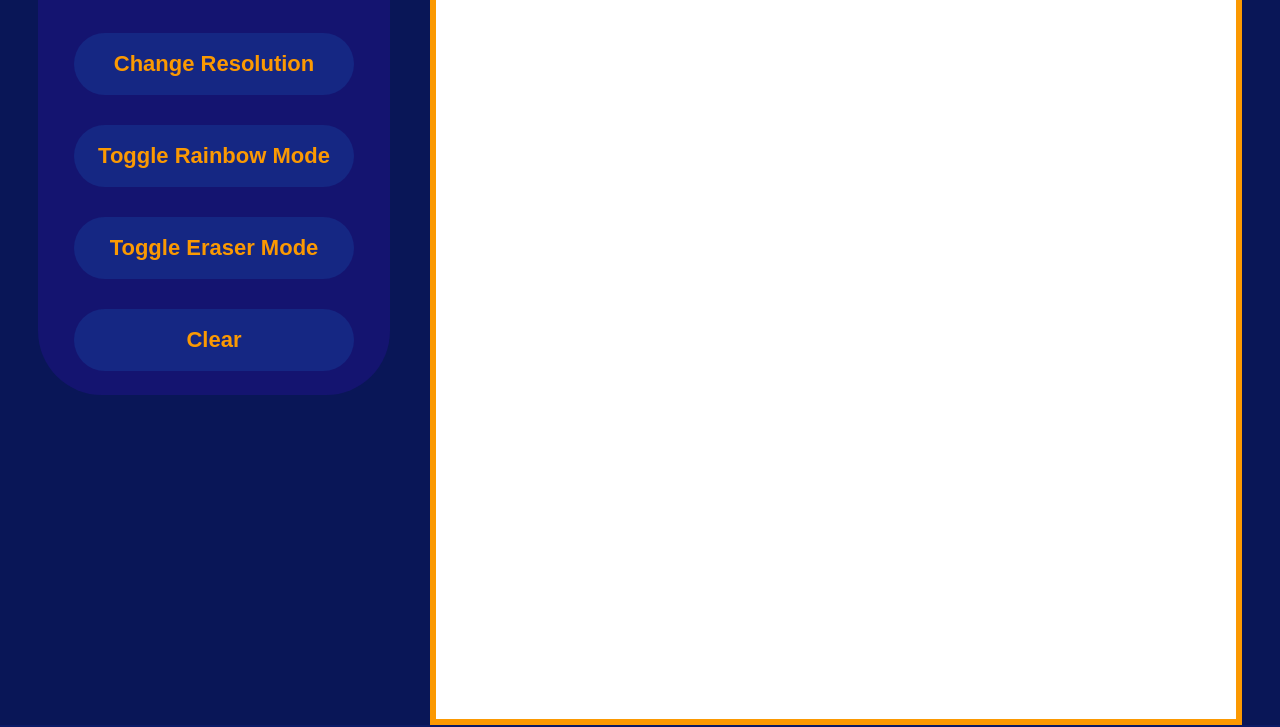
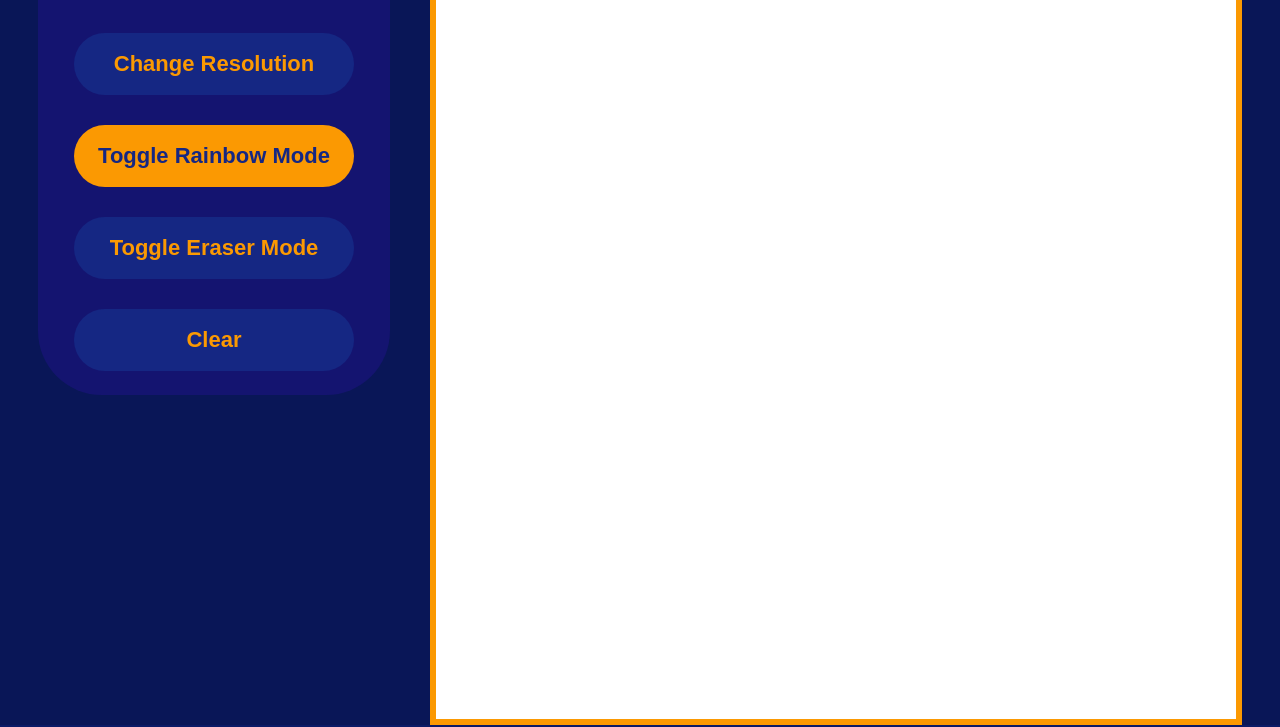
Before and after one commit to Titas-Lenkaitis/odin-EtchASketch, a plain HTML site: page index.html in a window 1280 px wide. Both pictures are taken after a click on the button "Toggle Rainbow Mode". Shown: the part 154-881 px from the top of the page. Drawn offline with Linux system fonts and the light colour scheme.

Commit message:
Change colour of rainbow toggle when active

```diff
--- a/script.js
+++ b/script.js
@@ -62,6 +62,8 @@ function toggleRainbowMode() {
   });
   rainbowButton.removeEventListener("click", toggleRainbowMode);
   rainbowButton.addEventListener("click", toggleRainbowModeOff);
+  rainbowButton.classList.remove("button");
+  rainbowButton.classList.add("active");
 }
 function randInt() {
   return Math.floor(Math.random() * 256);
@@ -72,4 +74,6 @@ function toggleRainbowModeOff() {
   createListeners(0,0,0);
   rainbowButton.removeEventListener("click", toggleRainbowModeOff);
   rainbowButton.addEventListener("click", toggleRainbowMode);
+  rainbowButton.classList.remove("active");
+  rainbowButton.classList.add("button");
 }
--- a/styles.css
+++ b/styles.css
@@ -97,6 +97,26 @@ body {
   transition-duration: 0ms;
 }
 
+.active {
+  color: #152783;
+  padding: 18px 24px;
+  font-size: 22px;
+  font-weight: bold;
+  background-color: #FB9902;
+  border: 0px solid #0b1a66;
+  border-radius: 36px;
+  transition-duration: 0.2s;
+}
+
+.active:hover {
+  background-color: #fda829;
+}
+
+.active:active {
+  background-color: #a16100;
+  transition-duration: 0ms;
+}
+
 .pixel {
   background-color: white;
 }
```
